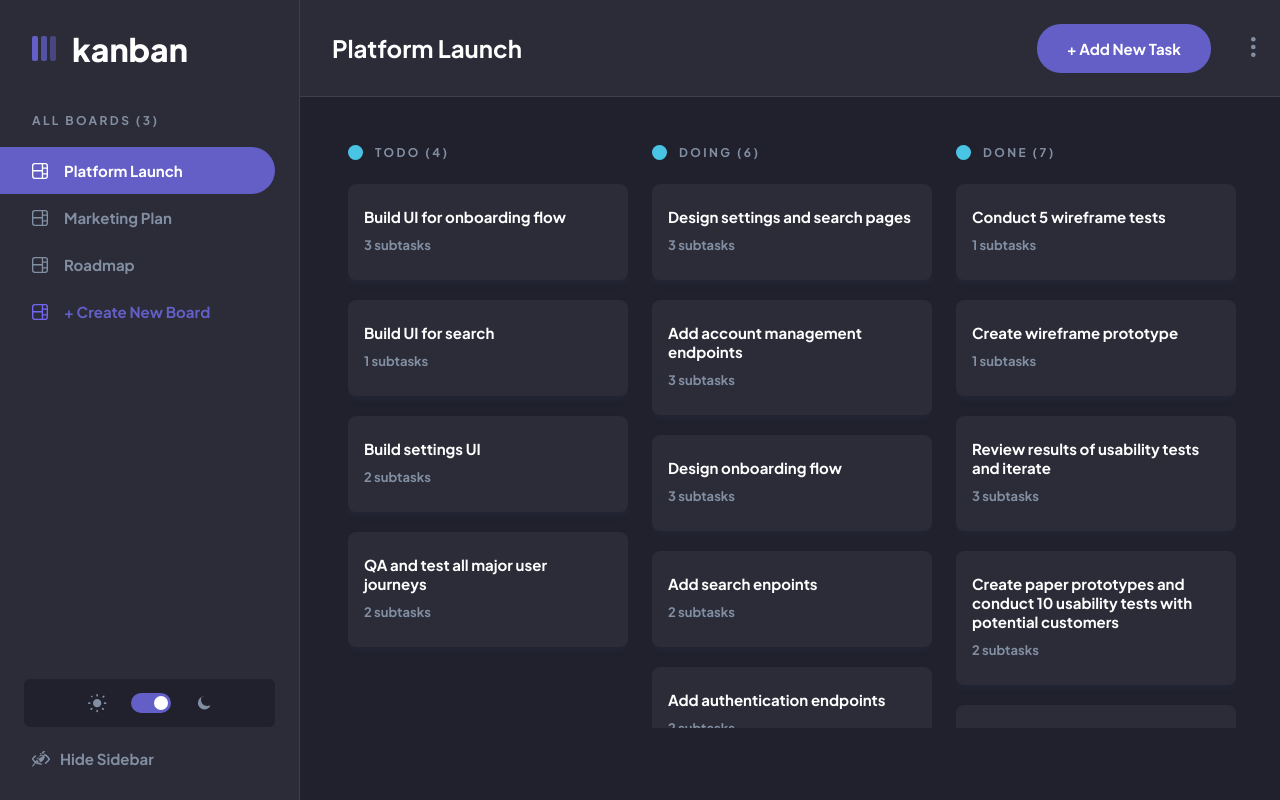
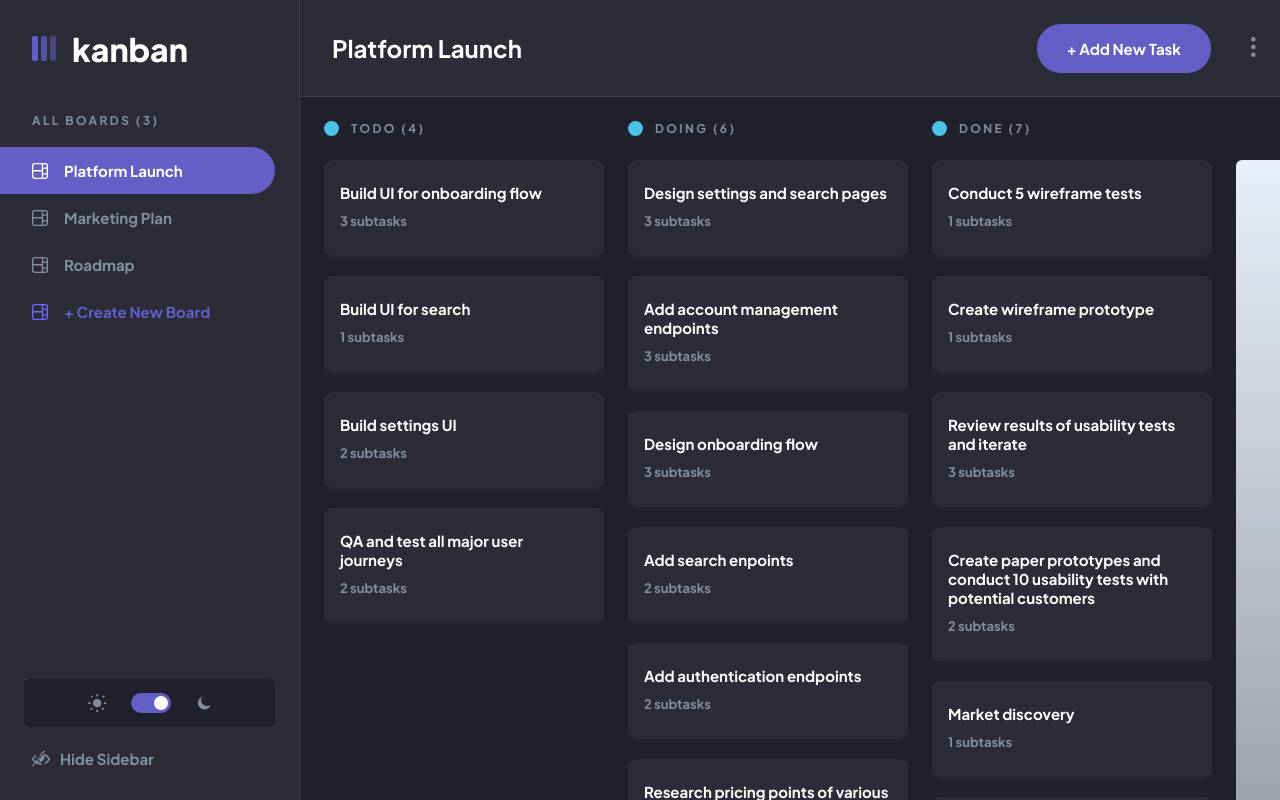
Before and after one commit to bdushime/Kanban-Task-Management-Web-App, an Angular app: page /boards/0 in a window 1280 px wide. Built offline with nearby package versions, Linux system fonts and the light colour scheme.

Commit message:
fix: fixing the nested child

```diff
--- a/src/app/features/boards/board-details/board-details.component.html
+++ b/src/app/features/boards/board-details/board-details.component.html
@@ -1,9 +1,14 @@
 <div class="board-layout">
+  <router-outlet></router-outlet>
+
+  <p *ngIf="route.snapshot.url.length > 0 && route.snapshot.url[0].path === 'full-view'"
+     style="color: var(--purple); font-weight: bold; padding: 10px; border: 2px dashed var(--purple); margin-bottom: 20px; text-align: center;">
+      NESTED VIEW
+  </p>
+
   <!-- Columns Container -->
-   <div class="board-layout" *ngIf="currentBoard">
+  <div class="board-layout-content" *ngIf="currentBoard">
     <div class="columns-container">
-
-    <!-- Column: Todo -->
       <div class="board-column" *ngFor="let column of currentBoard.columns">
         <div class="column-header">
           <div class="status-color" style="background-color: #49C4E5;"></div>
@@ -11,7 +16,6 @@
         </div>
 
         <div class="task-list">
-        <!-- Task Card -->
           <div class="task-card" *ngFor="let task of column.tasks">
             <h3 class="task-title">{{ task.title }}</h3>
             <p class="task-subtasks">{{ task.subtasks.length }} subtasks</p>
@@ -19,13 +23,11 @@
         </div>
       </div>
 
-    <!-- New Column Action -->
       <div class="new-column-container">
         <div class="new-column-btn">
           <span>+ New Column</span>
         </div>
       </div>
-
     </div>
   </div>
 
--- a/src/app/features/boards/board-details/board-details.component.ts
+++ b/src/app/features/boards/board-details/board-details.component.ts
@@ -1,12 +1,12 @@
 import { Component } from '@angular/core';
 import {CommonModule} from '@angular/common';
 import { OnInit } from '@angular/core';
-import { ActivatedRoute, RouterLink } from '@angular/router';
+import { ActivatedRoute, RouterLink, RouterOutlet } from '@angular/router';
 import { BoardService } from '../../../services/board.service';
 import { Board } from '../../../models/board.model';
 @Component({
   selector: 'app-board-details',
-  imports: [CommonModule, RouterLink],
+  imports: [CommonModule, RouterLink, RouterOutlet],
   templateUrl: './board-details.component.html',
   styleUrl: './board-details.component.css',
 })
@@ -14,7 +14,7 @@ export class BoardDetailsComponent implements OnInit {
  boardId: string | null = null;
  currentBoard: Board | undefined
 
- constructor(private route:ActivatedRoute,private boardService:BoardService){}
+ constructor(public route:ActivatedRoute,private boardService:BoardService){}
 
  ngOnInit(): void {
   this.route.paramMap.subscribe(params =>{
```
Lines whose indentation alone changed are shown as unchanged.
